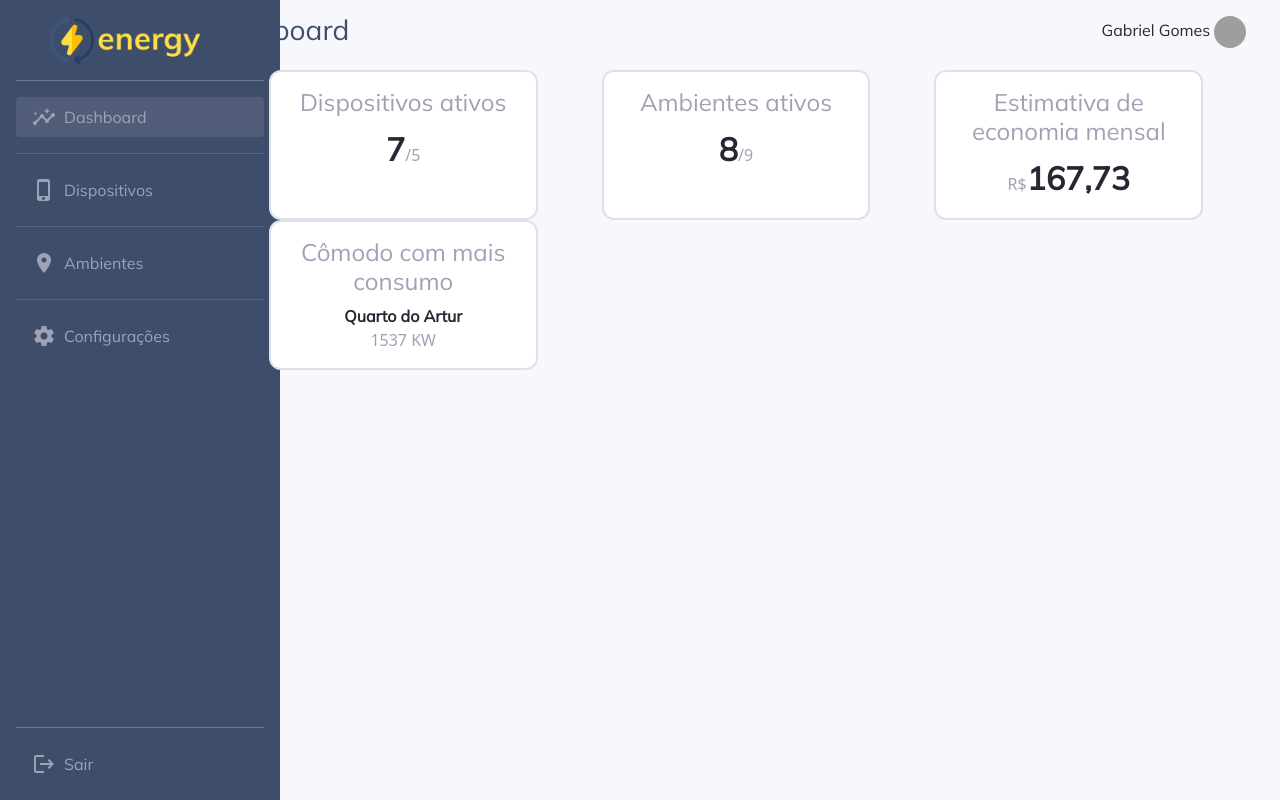
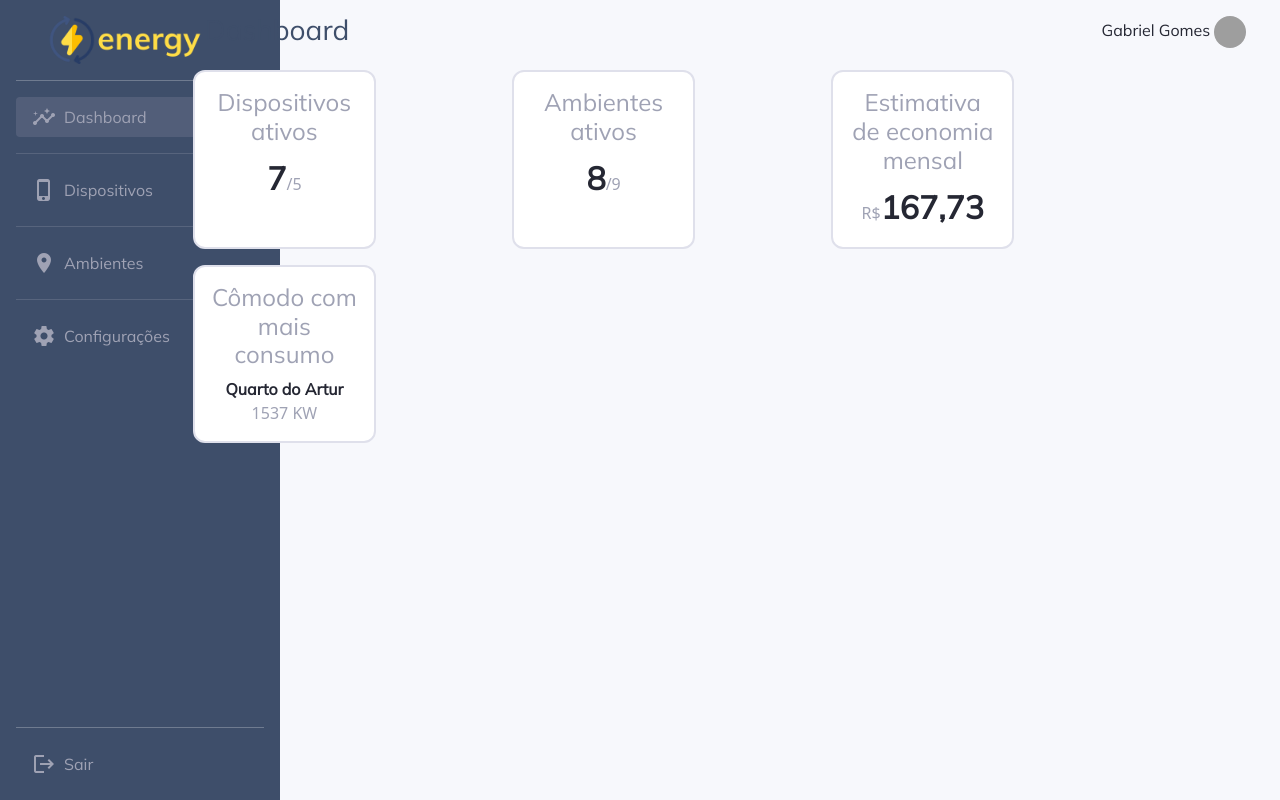
Before and after one commit to ImGoomes/senergy-web, an Angular app: page /dashboard in a window 1280 px wide. Built offline with nearby package versions, Linux system fonts and the light colour scheme; grey boxes are pictures that could not be loaded.

Commit message:
ajustando linha de cards

```diff
--- a/src/app/dashboard/dashboard.component.css
+++ b/src/app/dashboard/dashboard.component.css
@@ -29,7 +29,8 @@ h4 {
     background-color: #FFF;
     text-align: center;
     padding: 1em;
-    margin-left: 4em;
+    margin-right: 8.5em;
+    margin-bottom: 1em;
 }
 
 .capital-letter {
--- a/src/app/dashboard/dashboard.component.html
+++ b/src/app/dashboard/dashboard.component.html
@@ -4,24 +4,25 @@
     <div class="title">
         <h3>Dashboard</h3>
     </div>
+    <div class="row justify-content-start">
         <div class="container">
-        <div class="row justify-content-start">
-            <div class="col-3 card-content">
+            <div class="row">
+                <div class="col-2 card-content">
                     <h4>Dispositivos ativos</h4>
                     <span class="capital-letter">7</span>
                     <span class="small-letter">/5</span>
                 </div>
-            <div class="col-3 card-content">
+                <div class="col-2 card-content">
                     <h4>Ambientes ativos</h4>
                     <span class="capital-letter">8</span>
                     <span class="small-letter">/9</span>
                 </div>
-            <div class="col-3 card-content">
+                <div class="col-2 card-content">
                     <h4>Estimativa de economia mensal</h4>
                     <span class="small-letter">R$</span>
                     <span class="capital-letter">167,73</span>
                 </div>
-            <div class="col-3 card-content">
+                <div class="col-2 card-content">
                     <h4>Cômodo com mais consumo</h4>
                     <span class="capital-letter-2">Quarto do Artur</span><br>
                     <span class="small-letter">1537 KW</span>
```
Lines whose indentation alone changed are shown as unchanged.
